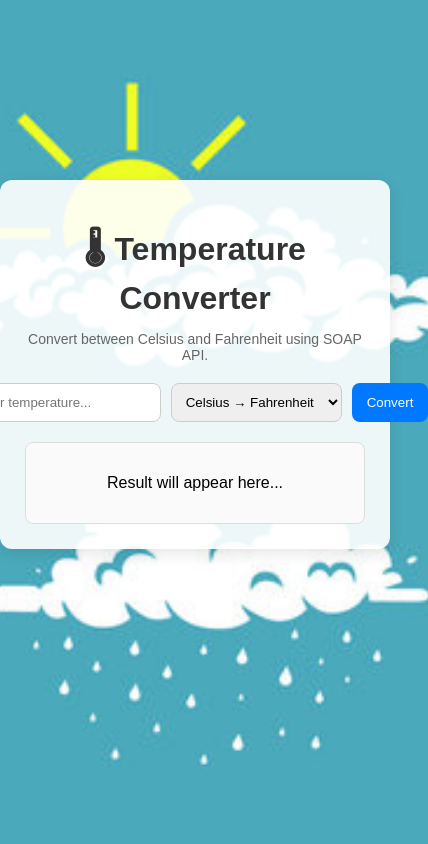
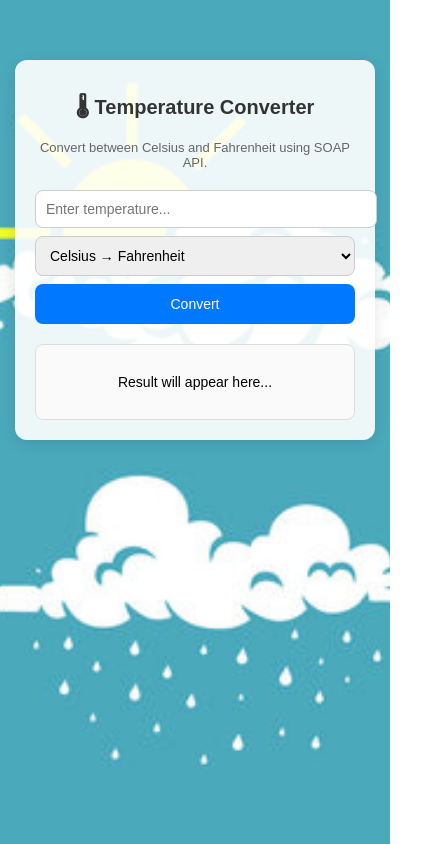
Before and after one commit to Alishba-Sajid/Temperature-Convertor, a plain HTML site: page index.html in a window 390 px wide. Shown: the whole page, 428 px wide, since content can reach past the window. Drawn offline with Linux system fonts and the light colour scheme.

Commit message:
Respomsiveness

```diff
--- a/style.css
+++ b/style.css
@@ -15,6 +15,7 @@ body {
     box-shadow: 0 4px 15px rgba(0,0,0,0.1);
     text-align: center;
 }
+
 h1 {
     margin-bottom: 10px;
     color: #333;
@@ -58,3 +59,38 @@ button:hover {
     border-radius: 8px;
     border: 1px solid #ddd;
 }
+
+/* 📱 Mobile Responsiveness */
+@media (max-width: 600px) {
+    .container {
+        margin: 60px 15px;
+        padding: 20px;
+    }
+
+    h1 {
+        font-size: 20px;
+    }
+
+    .instruction {
+        font-size: 13px;
+    }
+
+    .converter-box {
+        flex-direction: column;
+        gap: 8px;
+        align-items: stretch;
+    }
+
+    input, select, button {
+        width: 100%;
+        font-size: 14px;
+    }
+
+    button {
+        padding: 12px;
+    }
+
+    .result-card {
+        font-size: 14px;
+    }
+}
```
